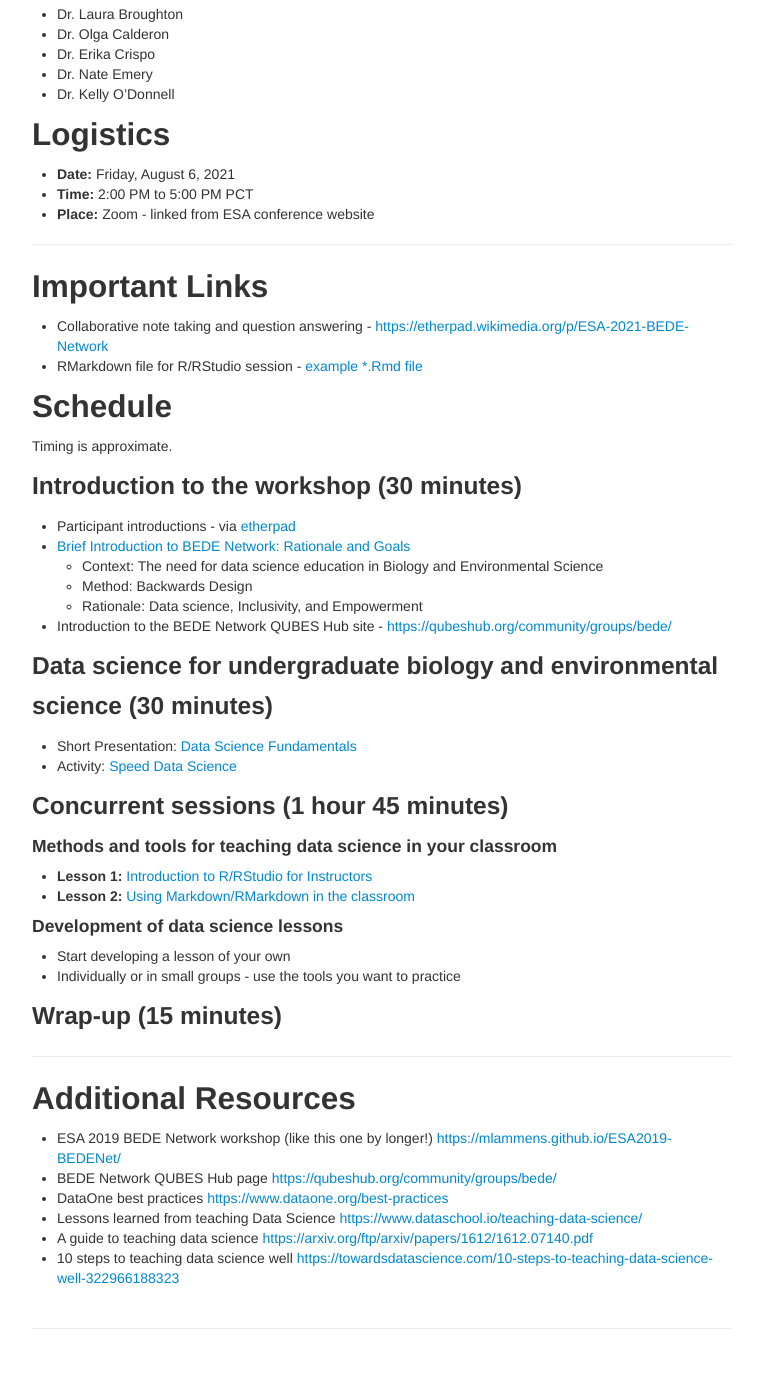
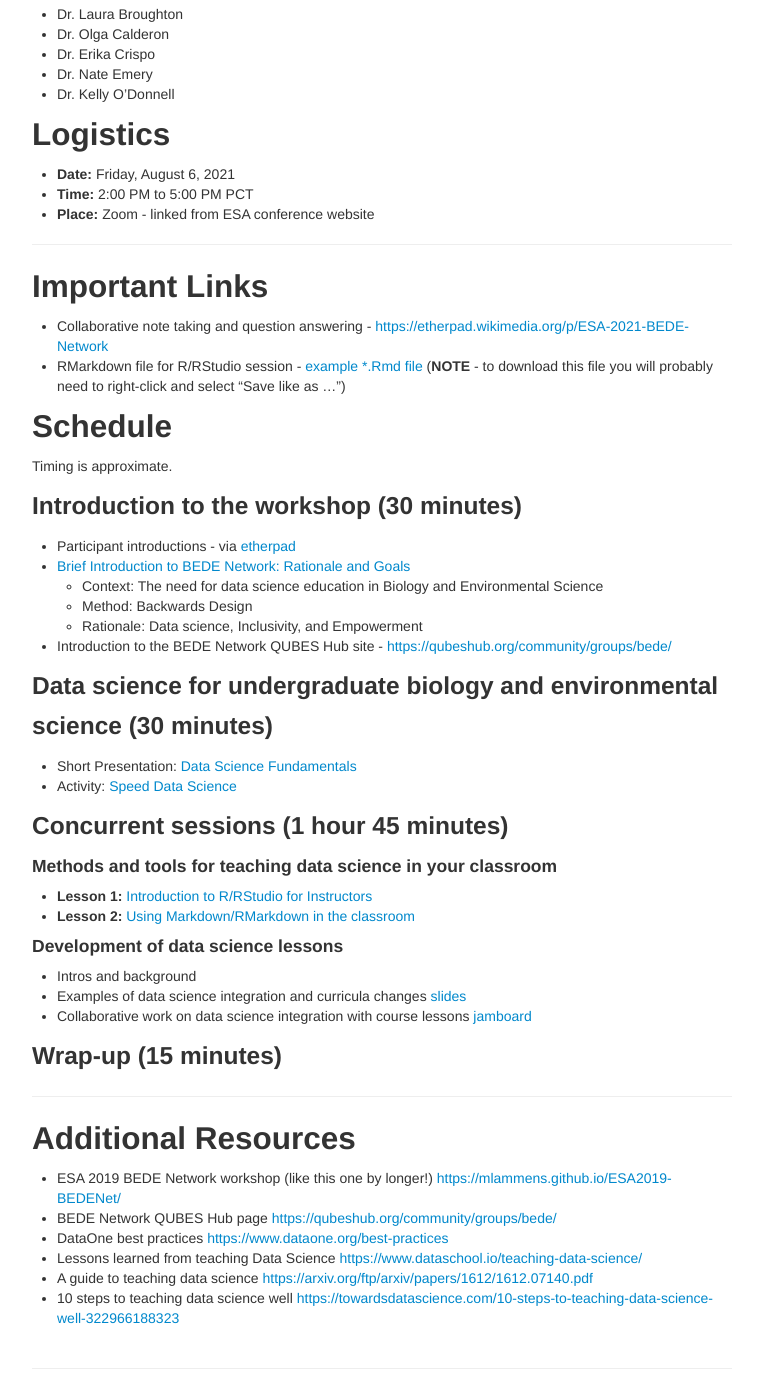
Before and after one commit to mlammens/ESA-2021-BEDE-Network, a Jekyll site: the page built from index.md, in a window 1280 px wide and 1400 px high, scrolled down 768 px. Shown: the whole window, without its empty margins (258-1021 px from the left). Built offline with Jekyll 4.4.1, drawn with Linux system fonts in a browser that asks for light colours; before the commit the page ends 2128 px from its top, so only the background shows below that.

Commit message:
Added a few links for workshop session

```diff
--- a/index.md
+++ b/index.md
@@ -37,7 +37,7 @@ The biological and environmental sciences have been rapidly and fundamentally re
 ## Important Links
 
 * Collaborative note taking and question answering - [https://etherpad.wikimedia.org/p/ESA-2021-BEDE-Network](https://etherpad.wikimedia.org/p/ESA-2021-BEDE-Network)
-* RMarkdown file for R/RStudio session - [example *.Rmd file](https://github.com/mlammens/ESA-2021-BEDE-Network/blob/d8d70b1f2e560501b02d3305d7c08f834cc0aae0/docs/Using-RMarkdown.Rmd?raw=true)
+* RMarkdown file for R/RStudio session - [example *.Rmd file](https://github.com/mlammens/ESA-2021-BEDE-Network/blob/d8d70b1f2e560501b02d3305d7c08f834cc0aae0/docs/Using-RMarkdown.Rmd?raw=true) (**NOTE** - to download this file you will probably need to right-click and select "Save like as ...")
 
 
 ## Schedule
@@ -67,8 +67,9 @@ Timing is approximate.
 
 #### Development of data science lessons
 
-* Start developing a lesson of your own
-* Individually or in small groups - use the tools you want to practice
+* Intros and background
+* Examples of data science integration and curricula changes [slides]()
+* Collaborative work on data science integration with course lessons [jamboard](https://jamboard.google.com/d/16xPdskoSVi9dua9EA-brtKw9c_hwgS4qhMLNBbTk_WM/edit?usp=sharing)
 
 ### Wrap-up (15 minutes)
 
```
